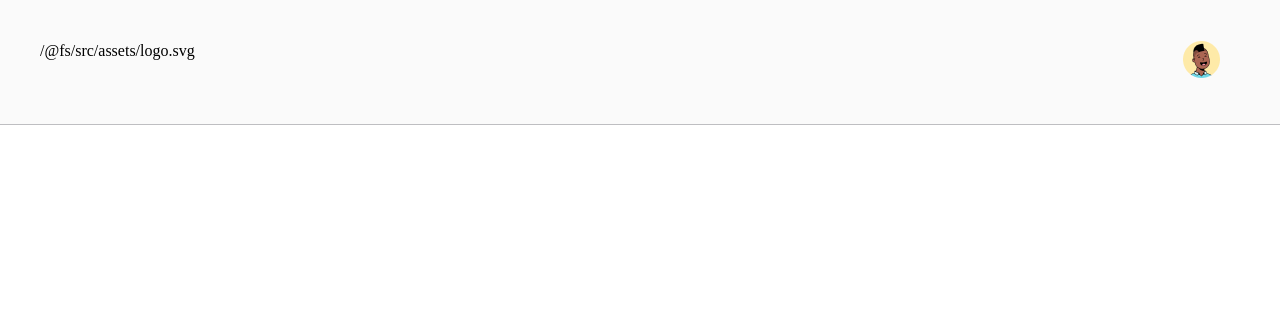
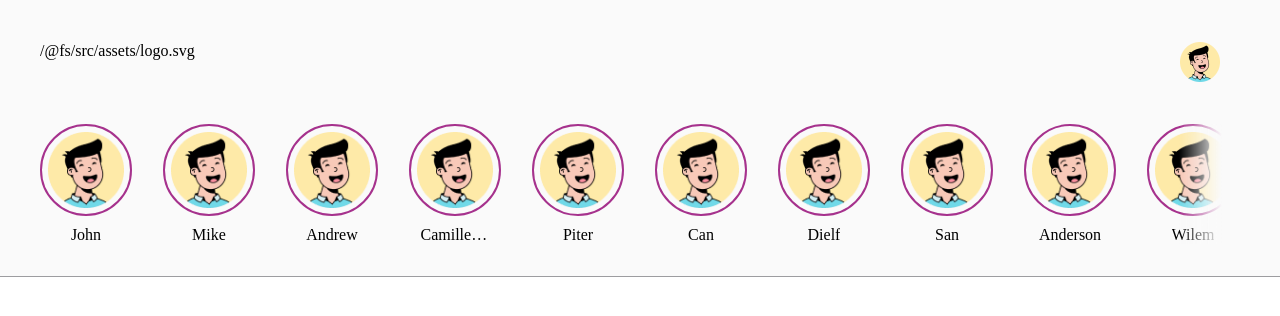
Before and after one commit to dnebik/Gitogram, a Vue app: page / in a window 1280 px wide. Shown: the top 316 px of the page. Built offline with nearby package versions, Linux system fonts and the light colour scheme.

Commit message:
story line

```diff
--- /dev/null
+++ b/src/assets/styles/clear.scss
@@ -0,0 +1,25 @@
+@mixin clear-base {
+  padding: 0;
+  margin: 0;
+}
+
+.clear-button {
+  @include clear-base;
+  border: none;
+  background-color: unset;
+
+  &:not(:disabled) {
+    cursor: pointer;
+  }
+}
+
+.clear-link {
+  @mixin link {
+    text-decoration: none;
+    color: inherit;
+  }
+  @include link;
+  &:hover { @include link; }
+  &:active { @include link; }
+  &:visited { @include link; }
+}
--- a/src/assets/styles/main.scss
+++ b/src/assets/styles/main.scss
@@ -1,3 +1,4 @@
 @import "./container";
 @import "./svg";
-@import "./html";
+@import "./base";
+@import "./clear";
--- /dev/null
+++ b/src/assets/styles/sizes.scss
@@ -0,0 +1 @@
+$storyWidth: 92px
--- /dev/null
+++ b/src/components/AppAvatar/index.vue
@@ -0,0 +1,83 @@
+<template>
+<div class="avatar">
+  <router-link
+    class="avatar__action avatar__action--link clear-link"
+    v-if="!isButton"
+    :to="link"
+  >
+    <div :class="['avatar__ring', { 'avatar__ring--hidden': withoutLine }]">
+      <img
+        class="avatar__image"
+        :src="require('@/assets/img/avatar/avatar_1.png')"
+        alt="username avatar"
+      >
+    </div>
+  </router-link>
+  <button
+    v-else
+    class="avatar__action avatar__action--button clear-button"
+    type="button"
+    @click="$emit('click')"
+  >
+    <img
+      class="avatar__image"
+      :src="require('@/assets/img/avatar/avatar_1.png')"
+      alt="username avatar"
+    >
+  </button>
+</div>
+</template>
+
+<script>
+export default {
+  name: 'AppAvatar',
+  emits: ['click'],
+  props: {
+    isButton: { type: Boolean, default: false },
+    // username: { type: String, required: true },
+    withoutLine: { type: Boolean, default: false },
+  },
+  computed: {
+    link() {
+      // return { name: 'profile', props: { username: this.username } };
+      return { name: 'home' };
+    },
+  },
+  data() {
+    return {
+
+    };
+  },
+};
+</script>
+
+<style scoped lang="scss">
+@import "src/assets/styles/colors";
+.avatar {
+  aspect-ratio: 1 / 1;
+  height: 100%;
+
+  &__action {
+    @mixin action {
+      display: block;
+      height: 100%;
+    }
+    &--button { @include action}
+    &--link { @include action}
+  }
+
+  &__ring {
+    height: 100%;
+    padding: 6px;
+    border: 2px solid map-get($colors, purple);
+    border-radius: 100%;
+    overflow: hidden;
+    box-sizing: border-box;
+  }
+
+  &__image {
+    object-fit: contain;
+    height: 100%;
+  }
+}
+</style>
--- /dev/null
+++ b/src/components/AppStory/index.vue
@@ -0,0 +1,41 @@
+<template>
+  <div class="user-story">
+    <app-avatar class="user-story__avatar" />
+    <span class="user-story__username">{{ username }}</span>
+  </div>
+</template>
+
+<script>
+import AppAvatar from '@/components/AppAvatar';
+
+export default {
+  name: 'AppStory',
+  components: { AppAvatar },
+  props: {
+    username: { type: String, required: true },
+  },
+};
+</script>
+
+<style scoped lang="scss">
+@import "src/assets/styles/sizes";
+
+.user-story {
+  display: flex;
+  width: $storyWidth;
+  gap: 10px;
+  flex-direction: column;
+  align-items: center;
+
+  &__avatar {
+    height: $storyWidth;
+  }
+
+  &__username {
+    max-width: 75%;
+    overflow: hidden;
+    text-overflow: ellipsis;
+    white-space: nowrap;
+  }
+}
+</style>
--- /dev/null
+++ b/src/components/FollowLine/index.vue
@@ -0,0 +1,83 @@
+<template>
+  <div class="story-line" @scroll="onScroll">
+    <div class="story-line__shadow story-line__shadow--left" ref="shadowLeft"/>
+    <div class="story-line__stories-wrapper">
+      <app-story v-for="(username, index) in users" :key="index" :username="username" />
+    </div>
+    <div class="story-line__shadow story-line__shadow--right" ref="shadowRight"/>
+  </div>
+</template>
+
+<script>
+import AppStory from '@/components/AppStory';
+
+export default {
+  name: 'FollowLine',
+  components: { AppStory },
+  data() {
+    return {
+      users: ['John', 'Mike', 'Andrew', 'Camille Astros', 'Piter', 'Can', 'Dielf', 'San', 'Anderson', 'Wilem', 'Sallie'],
+      shadowVisibleRange: 20,
+    };
+  },
+  mounted() {
+    this.checkShadows();
+  },
+  methods: {
+    onScroll() {
+      this.checkShadows();
+    },
+    checkShadows() {
+      const { scrollLeft, clientWidth, scrollWidth } = this.$el;
+      const scrollRight = scrollWidth - clientWidth - scrollLeft;
+
+      const { shadowLeft, shadowRight } = this.$refs;
+      shadowLeft.style.opacity = String(
+        (((this.shadowVisibleRange / 100) * scrollLeft) / 10).toFixed(1),
+      );
+      shadowRight.style.opacity = String(
+        (((this.shadowVisibleRange / 100) * scrollRight) / 10).toFixed(1),
+      );
+    },
+  },
+};
+</script>
+
+<style scoped lang="scss">
+@import "src/assets/styles/sizes";
+@import "src/assets/styles/colors";
+.story-line {
+  position: relative;
+  overflow: auto;
+  display: flex;
+
+  &__stories-wrapper {
+    display: flex;
+    gap: 31px;
+  }
+
+  &__shadow {
+    position: sticky;
+    top: 0;
+    width: 0;
+    pointer-events: none;
+
+    &--left {
+      left: 0;
+    }
+
+    &--right {
+      right: 0;
+      transform: rotate(180deg);
+    }
+
+    &:after {
+      content: '';
+      display: block;
+      height: 100%;
+      width: $storyWidth / 1.5;
+      background: linear-gradient(90deg, map-get($colors, lightgray) 30%, rgba(0, 0, 0, 0));
+    }
+  }
+}
+</style>
--- a/src/components/HeaderLine/index.vue
+++ b/src/components/HeaderLine/index.vue
@@ -5,9 +5,7 @@
       <router-link class="line__actions__link line__actions__link--home" :to="{ name: 'home' }">
         <app-icon>home</app-icon>
       </router-link>
-      <a class="line__actions__link line__actions__link--profile">
-        <img :src="require('@/assets/img/avatar/avatar_1.png')" alt="profile avatar">
-      </a>
+      <app-avatar without-line is-button />
       <a class="line__actions__link line__actions__link--logout">
         <app-icon>sign-out</app-icon>
       </a>
@@ -17,15 +15,15 @@
 
 <script>
 import AppIcon from '@/components/App/AppIcon';
+import AppAvatar from '@/components/AppAvatar';
 
 export default {
   name: 'HeaderLine',
-  components: { AppIcon },
+  components: { AppAvatar, AppIcon },
 };
 </script>
 
 <style scoped lang="scss">
-$marginContent: 32px;
 $marginLine: 42px;
 $heightLine: 40px;
 
@@ -41,10 +39,6 @@ $heightLine: 40px;
     height: 100%;
   }
 
-  &__content {
-    margin-bottom: $marginContent;
-  }
-
   &__actions {
     display: flex;
     align-items: center;
--- a/src/components/TheHeader/index.vue
+++ b/src/components/TheHeader/index.vue
@@ -25,9 +25,15 @@ export default {
 <style scoped lang="scss">
 @import "src/assets/styles/colors";
 
+$marginContent: 32px;
+
 .header {
   background-color: map-get($colors, lightgray);
   overflow: auto;
-  box-shadow: 0 0.33px 0 map-get($colors, darkgray);
+  box-shadow: 0 0.5px 0 map-get($colors, darkgray);
+
+  &__content {
+    margin-bottom: $marginContent;
+  }
 }
 </style>
--- a/src/views/Home/index.vue
+++ b/src/views/Home/index.vue
@@ -1,14 +1,17 @@
 <template>
   <div class="home">
-    <the-header />
+    <the-header>
+      <follow-line/>
+    </the-header>
   </div>
 </template>
 
 <script>
 import TheHeader from '@/components/TheHeader';
+import FollowLine from '@/components/FollowLine';
 
 export default {
   name: 'Home',
-  components: { TheHeader },
+  components: { FollowLine, TheHeader },
 };
 </script>
```
Also changed, not shown: src/assets/img/avatar/avatar_1.png, src/assets/styles/base.scss (renamed from src/assets/styles/html.scss).
